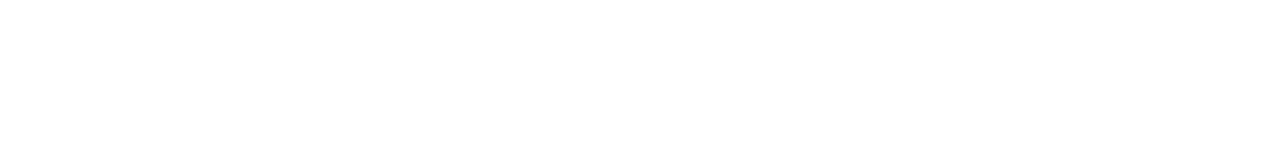
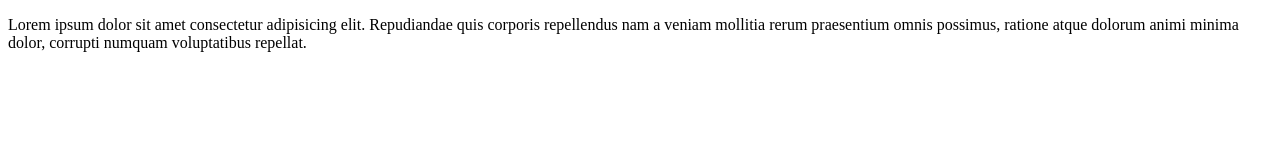
Before and after one commit to Ahlam-Hasan/------------1, a plain HTML site: page index.html in a window 1280 px wide. Drawn offline with Linux system fonts and the light colour scheme.

Commit message:
p-update

```diff
--- a/index.html
+++ b/index.html
@@ -1,11 +1,17 @@
 <!DOCTYPE html>
+
 <html lang="en">
+
 <head>
     <meta charset="UTF-8">
     <meta name="viewport" content="width=device-width, initial-scale=1.0">
     <title>Document</title>
 </head>
+
 <body>
+    <p>Lorem ipsum dolor sit amet consectetur adipisicing elit. Repudiandae quis corporis repellendus nam a veniam
+        mollitia rerum praesentium omnis possimus, ratione atque dolorum animi minima dolor, corrupti numquam
+        voluptatibus repellat.</p>
+</body>
 
-</body>
 </html>
```
